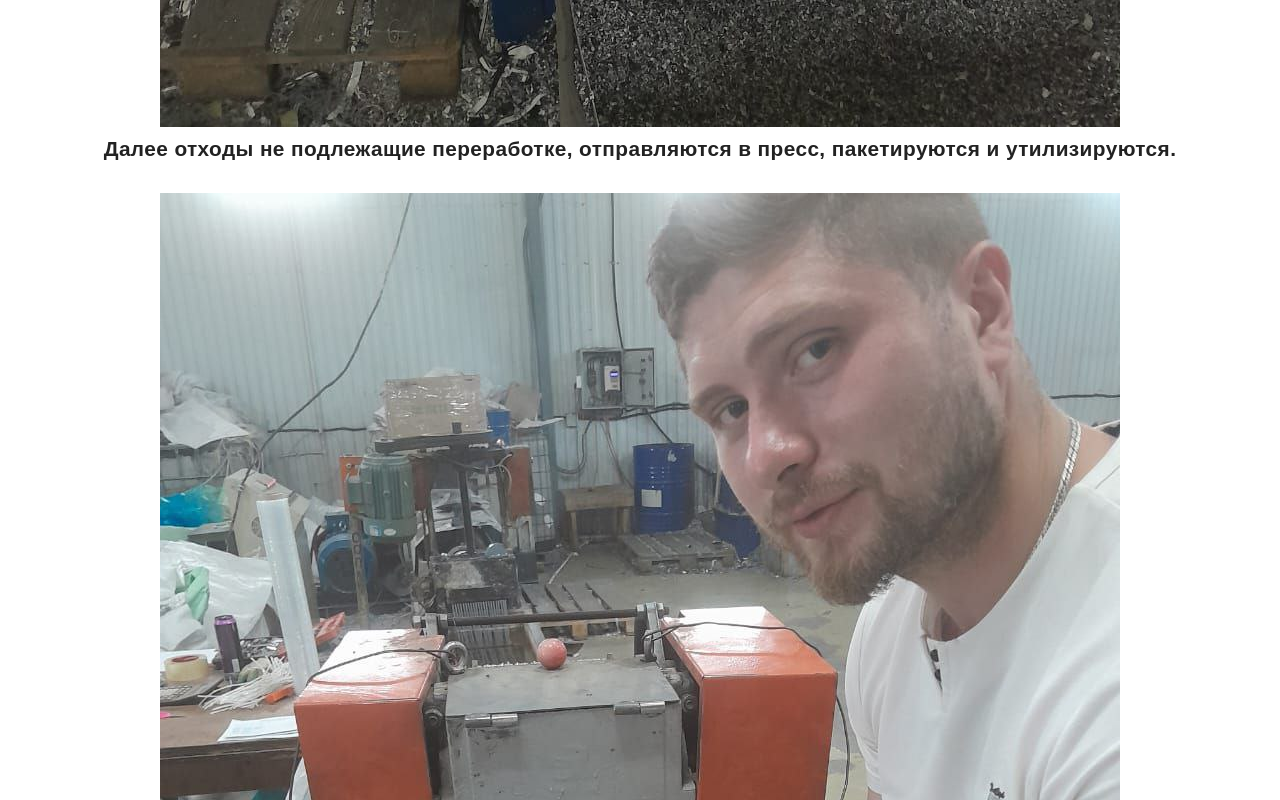
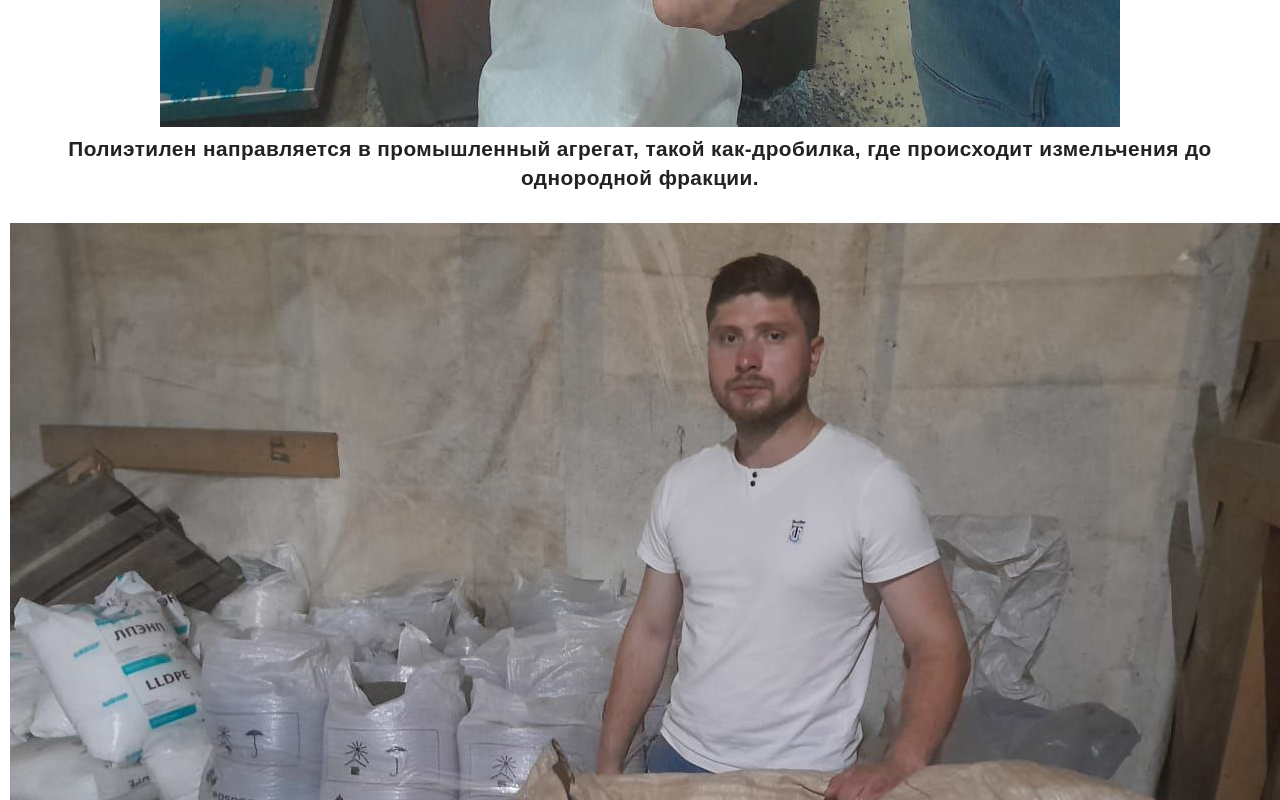
Before and after one commit to Evgyu12/vtorplenka18, a plain HTML site: page onas.html in a window 1280 px wide. Shown: the part 4260-5060 px from the top of the page. Drawn offline with Linux system fonts and the light colour scheme.

Commit message:
Update onas.html

```diff
--- a/onas.html
+++ b/onas.html
@@ -143,15 +143,6 @@
                 <div class="member-info">
                   <div class="stage-work">
                       <div class="member-photo"></div>
-                          <img src="assets/images/step_3.jpg">
-                          <p>Далее отходы не подлежащие переработке, отправляются в пресс, пакетируются и утилизируются.</p>
-                      </div>
-                  </div>
-                </div>
-
-                <div class="member-info">
-                  <div class="stage-work">
-                      <div class="member-photo"></div>
                           <img src="assets/images/step_4.jpg">
                           <p>Полиэтилен направляется в промышленный агрегат, такой как-дробилка, где происходит измельчения до однородной фракции.</p>
                       </div>
```
